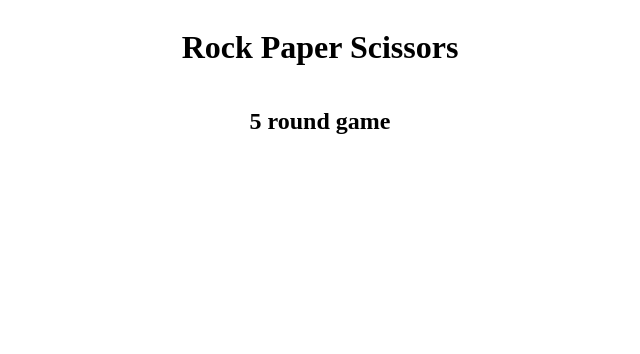
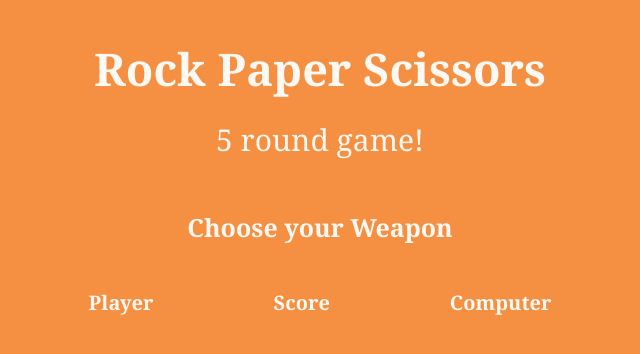
Before and after one commit to FrancescoCheema/Rock-Paper-Scissors, a plain HTML site: page index.html in a window 1280 px wide. Shown: the whole page, without its empty margins (320-960 px from the left). Drawn offline with Linux system fonts and the light colour scheme.

Commit message:
added styling on player, score, computer

```diff
--- a/index.html
+++ b/index.html
@@ -10,7 +10,13 @@
 <body>
     <div class="intro">
         <h1>Rock Paper Scissors</h1>
-        <h2>5 round game</h2>
+        <h2>5 round game!</h2>
+        <h3>Choose your Weapon</h3>
+    </div>
+    <div class="labels">
+        <p>Player</p>
+        <p>Score</p>
+        <p>Computer</p>
     </div>
     <script src="scripts.js"></script>
 </body>
--- a/styles.css
+++ b/styles.css
@@ -1,5 +1,8 @@
 body {
     text-align: center;
+    background: rgba(242, 107, 3, 0.753);
+    color: rgba(255, 255, 255, 0.937);
+    font-family:Georgia, 'Times New Roman', Times, serif
 }
 
 /* fit to page */
@@ -12,3 +15,28 @@ body {
     height: 100%;
     width: 100%;
 }
+
+h1 {
+    font-size: 45px;
+}
+
+h2 {
+    margin-top: -10px;
+    font-size: 30px;
+    font-weight: lighter;
+}
+
+h3 {
+    font-size: 25px;
+}
+
+/* labels */
+
+.labels {
+    display: flex;
+    flex-direction: row;
+    gap: 120px;
+    justify-content: center;
+    font-weight: bold;
+    font-size: 20px;
+}
```
Also changed, not shown: images/background.jpeg (added).
